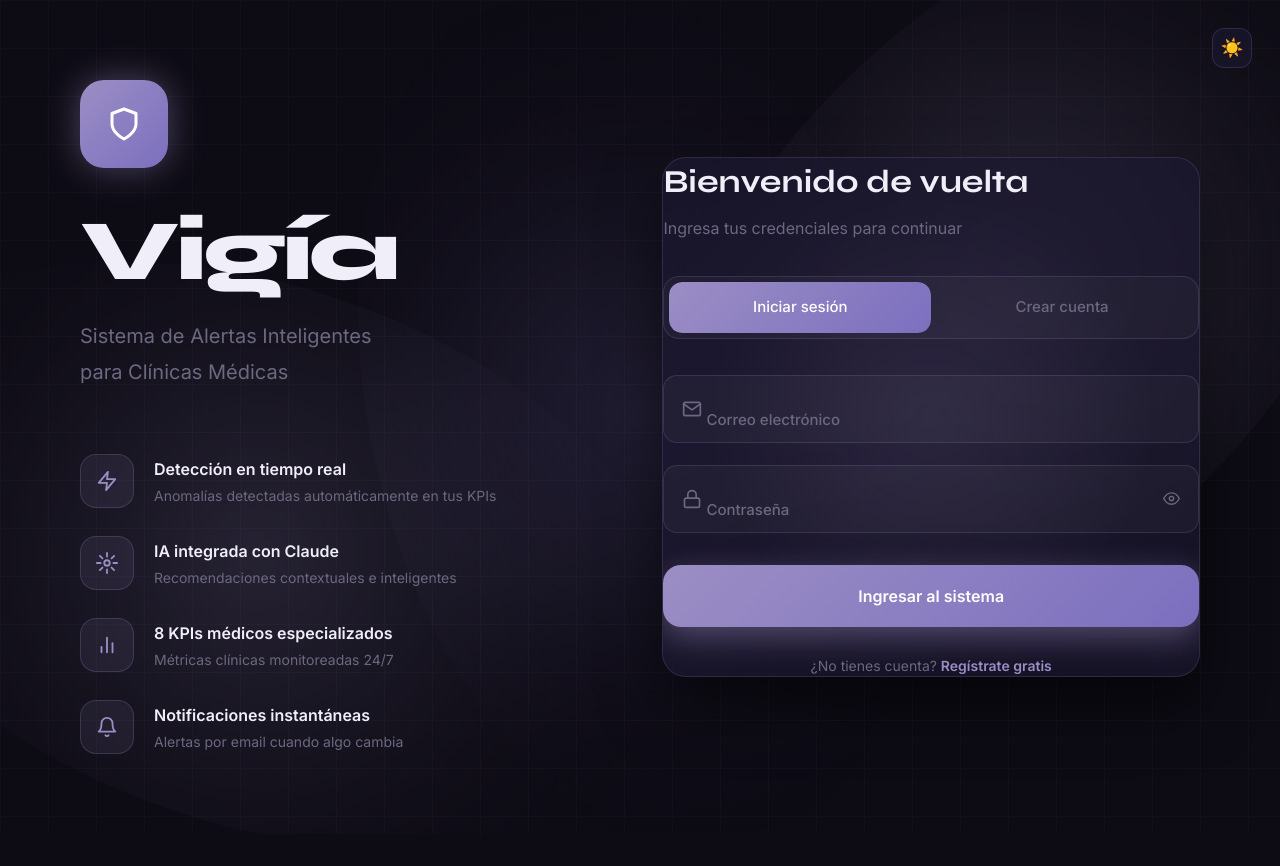
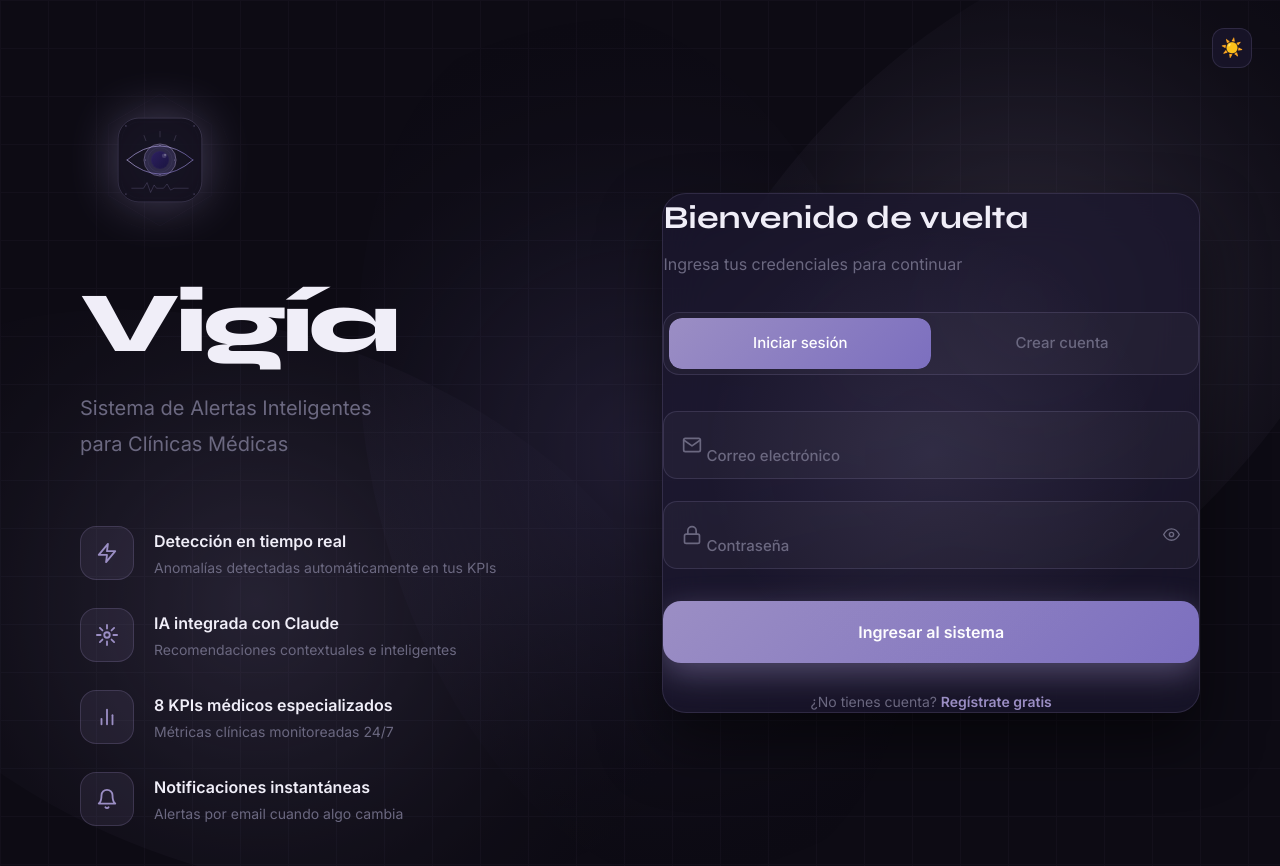
Before and after one commit to CarrilloCR/vigia-frontend, a Next.js app: page / in a window 1280 px wide. Shown: the top 866 px of the page. Before the commit the page ends 834 px from the top, so only its background shows below. Built offline with nearby package versions, Linux system fonts and the light colour scheme; no server answers.

Commit message:
include logo

```diff
--- a/src/app/page.tsx
+++ b/src/app/page.tsx
@@ -9,11 +9,6 @@ import GlowingCard from '../components/reactbits/GlowingCard'
 import AnimatedInput from '../components/reactbits/AnimatedInput'
 import ThemeToggle from '../components/ui/ThemeToggle'
 
-const ShieldIcon = () => (
-  <svg width="36" height="36" fill="none" stroke="white" strokeWidth="2" strokeLinecap="round" strokeLinejoin="round" viewBox="0 0 24 24">
-    <path d="M12 22s8-4 8-10V5l-8-3-8 3v7c0 6 8 10 8 10z"/>
-  </svg>
-)
 const BoltIcon = () => (
   <svg width="22" height="22" fill="none" stroke="#9B8EC4" strokeWidth="2" strokeLinecap="round" strokeLinejoin="round" viewBox="0 0 24 24">
     <polygon points="13 2 3 14 12 14 11 22 21 10 12 10 13 2"/>
@@ -125,12 +120,9 @@ export default function AuthPage() {
 
   return (
     <div style={{
-      width: '100vw',
-      minHeight: '100vh',
+      width: '100vw', minHeight: '100vh',
       backgroundColor: 'var(--void)',
-      display: 'flex',
-      position: 'relative',
-      overflow: 'hidden',
+      display: 'flex', position: 'relative', overflow: 'hidden',
     }}>
       <Aurora colorStops={['#9B8EC4', '#7C6FBF', '#C4B5E8']} amplitude={1.2} speed={0.35} />
 
@@ -152,28 +144,20 @@ export default function AuthPage() {
         animate={{ opacity: 1, x: 0 }}
         transition={{ duration: 0.8, ease: 'easeOut' }}
         style={{
-          width: '48%',
-          minHeight: '100vh',
-          flexDirection: 'column',
-          justifyContent: 'center',
+          width: '48%', minHeight: '100vh',
+          flexDirection: 'column', justifyContent: 'center',
           padding: '80px 48px 80px 80px',
-          position: 'relative',
-          zIndex: 10,
+          position: 'relative', zIndex: 10,
         }}
         className="hidden lg:flex"
       >
         {/* Logo */}
         <motion.div
-          style={{
-            width: 88, height: 88, borderRadius: 24,
-            background: 'linear-gradient(135deg, var(--primary), var(--accent))',
-            display: 'flex', alignItems: 'center', justifyContent: 'center',
-            marginBottom: 40,
-          }}
-          animate={{ boxShadow: ['0 0 30px rgba(155,142,196,0.4)', '0 0 65px rgba(155,142,196,0.75)', '0 0 30px rgba(155,142,196,0.4)'] }}
+          style={{ marginBottom: 40 }}
+          animate={{ filter: ['drop-shadow(0 0 20px rgba(155,142,196,0.4))', 'drop-shadow(0 0 50px rgba(155,142,196,0.75))', 'drop-shadow(0 0 20px rgba(155,142,196,0.4))'] }}
           transition={{ duration: 3, repeat: Infinity }}
         >
-          <ShieldIcon />
+          <img src="/logo.svg" alt="Vigía" style={{ width: 160, height: 160 }} />
         </motion.div>
 
         <motion.h1
@@ -224,14 +208,11 @@ export default function AuthPage() {
 
       {/* RIGHT PANEL */}
       <div style={{
-        width: '52%',
-        minHeight: '100vh',
-        display: 'flex',
-        alignItems: 'center',
+        width: '52%', minHeight: '100vh',
+        display: 'flex', alignItems: 'center',
         justifyContent: 'flex-start',
         padding: '60px 80px 60px 48px',
-        position: 'relative',
-        zIndex: 10,
+        position: 'relative', zIndex: 10,
       }}
         className="w-full lg:w-[52%]"
       >
@@ -240,13 +221,7 @@ export default function AuthPage() {
 
             {/* Mobile logo */}
             <div className="flex lg:hidden" style={{ alignItems: 'center', gap: 14, marginBottom: 36 }}>
-              <div style={{
-                width: 52, height: 52, borderRadius: 16,
-                background: 'linear-gradient(135deg, var(--primary), var(--accent))',
-                display: 'flex', alignItems: 'center', justifyContent: 'center',
-              }}>
-                <ShieldIcon />
-              </div>
+              <img src="/logo.svg" alt="Vigía" style={{ width: 52, height: 52 }} />
               <div>
                 <p className="font-display" style={{ fontWeight: 700, fontSize: 22, color: 'var(--text)' }}>Vigía</p>
                 <p style={{ fontSize: 13, color: 'var(--muted)' }}>Alertas Inteligentes</p>
@@ -273,10 +248,8 @@ export default function AuthPage() {
 
             {/* Tabs */}
             <div style={{
-              display: 'flex',
-              background: 'rgba(255,255,255,0.03)',
-              border: '1px solid var(--border)',
-              borderRadius: 16, padding: 5, marginBottom: 36,
+              display: 'flex', background: 'rgba(255,255,255,0.03)',
+              border: '1px solid var(--border)', borderRadius: 16, padding: 5, marginBottom: 36,
             }}>
               {(['login', 'register'] as const).map((m) => (
                 <motion.button
```
Also changed, not shown: public/logo.svg (added).
